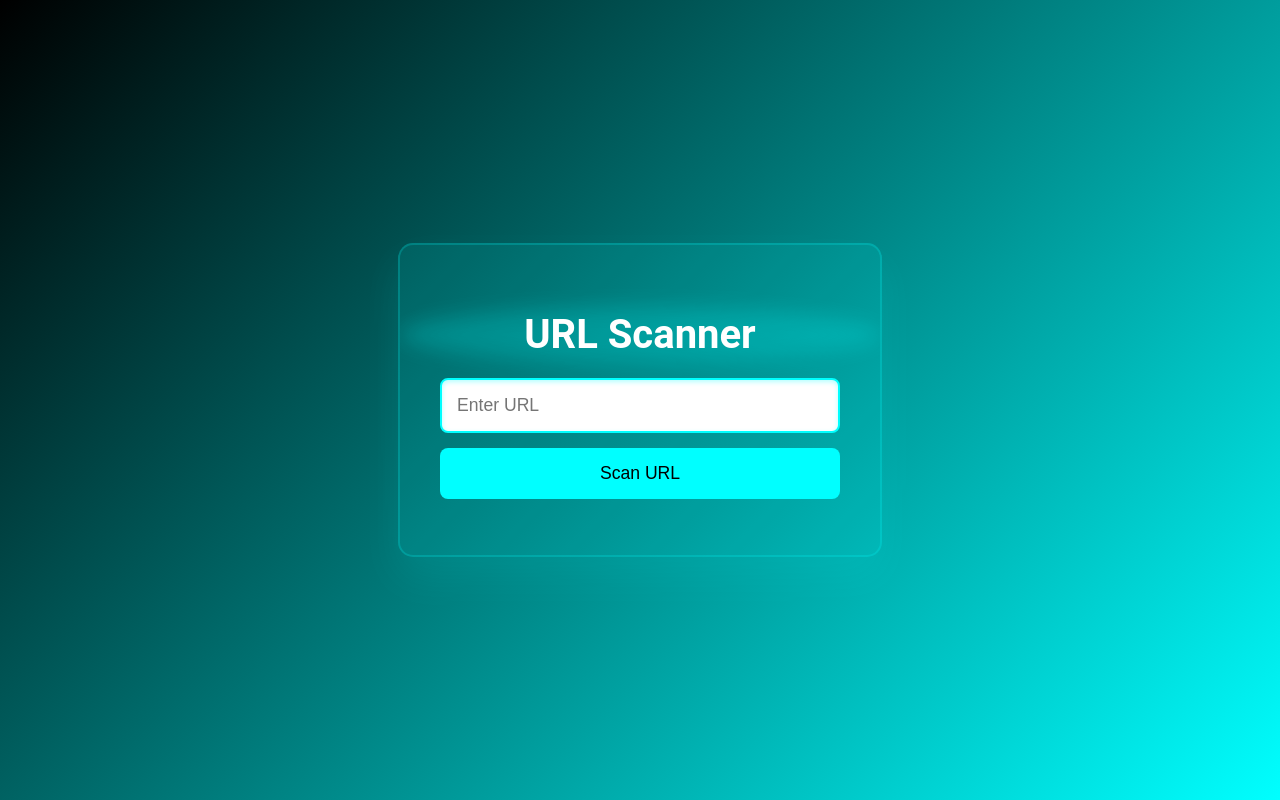
After one commit to ShauryaWarrior1212/ByteShield, a Flask app: page /url_scanner in a window 1280 px wide. The commit adds this page. Run offline with Flask 3, Linux system fonts and the light colour scheme.

Commit message:
Url scanner

```diff
--- a/app.py
+++ b/app.py
@@ -4,9 +4,13 @@ from werkzeug.security import generate_password_hash, check_password_hash
 import logging
 from datetime import timedelta
 import requests
+import base64
 
 app = Flask(__name__)
 app.secret_key = 'your_secret_key'  # For flashing messages
+# VirusTotal API URL and API key
+API_URL = 'https://www.virustotal.com/api/v3/urls'
+API_KEY = '0e2137eaa2a2395599cf8a67f5ed8fe2503bf60d81085b412d4df15b6968e6df'
 
 # Set up logging
 logging.basicConfig(level=logging.DEBUG)
@@ -147,7 +151,6 @@ def detect_ip():
         logging.error('Error fetching IP details: %s', e)
         return jsonify({'message': 'An error occurred while fetching IP details'}), 500
 
-
 @app.route('/ip_detector')
 def ip_detector():
     return render_template('detect_ip.html')
@@ -184,5 +187,47 @@ def track_ip():
     except Exception as e:
         return jsonify({'error': str(e)})
 
+@app.route('/url_scanner')
+def url_scanner():
+    return render_template('url_scanner.html')
+
+@app.route('/scan', methods=['POST'])
+def scan():
+    try:
+        data = request.get_json()
+        url = data.get('url')
+        result = check_url_safety(url)
+        return jsonify(result)
+    except Exception as e:
+        return jsonify({'error': str(e)})
+
+def check_url_safety(url):
+    headers = {
+        'x-apikey': API_KEY,
+    }
+
+    # Encode URL for the API request
+    encoded_url = base64.urlsafe_b64encode(url.encode()).decode().strip("=")
+    full_url = f'{API_URL}/{encoded_url}'
+
+    try:
+        response = requests.get(full_url, headers=headers)
+        response.raise_for_status()
+        status = response.json()
+        print(f"API Response: {status}")  # Debug: Print API response
+
+        # Adjust according to actual API response
+        if 'data' in status and 'attributes' in status['data']:
+            last_analysis_stats = status['data']['attributes']['last_analysis_stats']
+            if last_analysis_stats['malicious'] > 0:
+                return {'safe': False}
+            else:
+                return {'safe': True}
+        else:
+            return {'safe': False}
+    except requests.RequestException as e:
+        print(f"Error: {e}")  # Debug: Print the exception
+        return {'error': str(e)}
+
 if __name__ == '__main__':
     app.run(debug=True)
--- /dev/null
+++ b/static/css/url_scanner.css
@@ -0,0 +1,113 @@
+/* General Styles */
+body {
+    font-family: 'Roboto', sans-serif;
+    background: linear-gradient(135deg, #000000, #00ffff); /* Black to aqua gradient background */
+    color: #00ffff; /* Bright aqua text color */
+    margin: 0;
+    padding: 0;
+    min-height: 100vh; /* Ensure body covers full viewport height */
+    display: flex;
+    justify-content: center;
+    align-items: center;
+}
+
+/* Container */
+.container {
+    width: 60%; /* Keep a reasonable width */
+    max-width: 400px; /* Optional: Set a maximum width to ensure it doesn't stretch too much */
+    padding: 40px; /* Adjust padding for better space inside */
+    background: rgba(0, 255, 255, 0.1); /* Very light aqua with 10% opacity for high transparency */
+    border-radius: 15px;
+    box-shadow: 0 20px 40px rgba(0, 255, 255, 0.1); /* Increased shadow for more depth */
+    border: 2px solid rgba(0, 255, 255, 0.2); /* Very light aqua border */
+    position: relative;
+    overflow: hidden;
+    text-align: center; /* Center text alignment for a balanced look */
+    margin: 20px auto; /* Center the container horizontally with some vertical margin */
+}
+
+/* Header */
+h1 {
+    color: #ffffff; /* Slightly darker aqua color for the header */
+    font-size: 2.5em;
+    margin-bottom: 20px;
+    position: relative;
+}
+
+/* Header Glow */
+h1::after {
+    content: '';
+    position: absolute;
+    top: 50%;
+    left: 50%;
+    width: 120%;
+    height: 120%;
+    background: rgba(0, 255, 255, 0.2);
+    border-radius: 50%;
+    transform: translate(-50%, -50%);
+    filter: blur(10px);
+    z-index: -1;
+}
+
+/* Form Styles */
+form {
+    display: flex;
+    flex-direction: column;
+    gap: 15px;
+}
+
+/* Input Fields */
+input[type="text"] {
+    padding: 15px;
+    border: 2px solid #00ffff; /* Bright aqua border */
+    border-radius: 8px;
+    font-size: 1.1em;
+    box-shadow: inset 0 2px 5px rgba(0, 255, 255, 0.3); /* Aqua inner shadow */
+    transition: all 0.3s ease;
+}
+
+input[type="text"]:focus {
+    border-color: #00bcd4; /* Darker aqua border on focus */
+    box-shadow: 0 0 10px rgba(0, 255, 255, 0.5); /* Aqua glow effect */
+    outline: none;
+}
+
+/* Submit Button */
+input[type="submit"] {
+    padding: 15px;
+    background: #00ffff; /* Bright aqua button background */
+    color: black; /* Text color for contrast */
+    border: none;
+    border-radius: 8px;
+    font-size: 1.1em;
+    cursor: pointer;
+    transition: background 0.3s ease, transform 0.3s ease;
+    position: relative; /* Needed for the neon effect */
+    overflow: hidden; /* To clip the pseudo-element overflow */
+}
+
+/* Neon Glow Effect */
+input[type="submit"]::before {
+    content: '';
+    position: absolute;
+    top: -10%;
+    left: -10%;
+    width: 120%;
+    height: 120%;
+    background: rgba(0, 255, 255, 0.8); /* Semi-transparent neon aqua */
+    border-radius: 50%;
+    filter: blur(15px); /* Blurring effect for neon glow */
+    opacity: 0; /* Initially hidden */
+    transition: opacity 0.3s ease; /* Smooth transition for glow */
+    z-index: -1; /* Place it behind the button text */
+}
+
+/* Hover Effect */
+input[type="submit"]:hover {
+    background: #00bcd4; /* Darker aqua on hover */
+    transform: scale(1.05); /* Slight zoom effect */
+}
+
+input[type="submit"]:hover::before {
+    opacity: 1; /* Show the neon glow on hover */
+}
--- /dev/null
+++ b/static/js/url_scanner.js
@@ -0,0 +1,33 @@
+document.getElementById('scan-button').addEventListener('click', function(event) {
+    event.preventDefault(); // Prevent form submission
+    const url = document.getElementById('url').value;
+
+    // Check if URL input is not empty
+    if (!url) {
+        document.getElementById('result').textContent = 'Please enter a URL.';
+        return;
+    }
+
+    fetch('/scan', {
+        method: 'POST',
+        headers: {
+            'Content-Type': 'application/json'
+        },
+        body: JSON.stringify({ url: url })
+    })
+    .then(response => response.json())
+    .then(data => {
+        console.log('API Response:', data); // Debug: Log the API response
+        if (data.safe !== undefined) {
+            document.getElementById('result').textContent = data.safe ? 'Site is safe!' : 'Site is not safe.';
+        } else if (data.error) {
+            document.getElementById('result').textContent = 'Error: ' + data.error;
+        } else {
+            document.getElementById('result').textContent = 'Unexpected response.';
+        }
+    })
+    .catch(error => {
+        document.getElementById('result').textContent = 'An error occurred. Please try again.';
+        console.error('Error:', error);
+    });
+});
--- a/templates/tools.html
+++ b/templates/tools.html
@@ -24,10 +24,10 @@
             <ul class="menu" id="menu">
                 <li style="--i:0;"><a href="{{ url_for('ip_tracker') }}" title="IP Tracker"><i class="fas fa-globe"></i></a></li>
                 <li style="--i:1;"><a href="{{ url_for('ip_detector') }}" title="IP Detector"><i class="fas fa-search"></i></a></li>
-                <li style="--i:2;"><a href="#feature3" title="Hack Map"><i class="fas fa-map"></i></a></li>
+                <li style="--i:2;"><a href="{{ url_for('url_scanner') }}" title="URL Scanner"><i class="fas fa-cogs"></i></a></li>
                 <li style="--i:3;"><a href="#feature4" title="Port Scanner"><i class="fas fa-network-wired"></i></a></li>
                 <li style="--i:4;"><a href="#feature5" title="Virus Scanner"><i class="fas fa-virus"></i></a></li>
-                <li style="--i:5;"><a href="#feature6" title="Feature 6"><i class="fas fa-cogs"></i></a></li>
+                <li style="--i:5;"><a href="#feature6" title="Hack Map"><i class="fas fa-map"></i></a></li>
                 <li style="--i:6;"><a href="#feature7" title="Feature 7"><i class="fas fa-cogs"></i></a></li>
                 <li style="--i:7;"><a href="#feature8" title="Feature 8"><i class="fas fa-cogs"></i></a></li>
             </ul>
--- /dev/null
+++ b/templates/url_scanner.html
@@ -0,0 +1,20 @@
+<!DOCTYPE html>
+<html lang="en">
+<head>
+    <meta charset="UTF-8">
+    <meta name="viewport" content="width=device-width, initial-scale=1.0">
+    <title>URL Scanner</title>
+    <link rel="stylesheet" href="/static/css/url_scanner.css">
+</head>
+<body>
+    <div class="container">
+        <h1>URL Scanner</h1>
+        <form id="scan-form" onsubmit="return false;">
+            <input type="text" id="url" placeholder="Enter URL">
+            <input type="submit" id="scan-button" value="Scan URL">
+        </form>
+        <p id="result"></p>
+    </div>
+    <script src="/static/js/url_scanner.js"></script>
+</body>
+</html>
```
